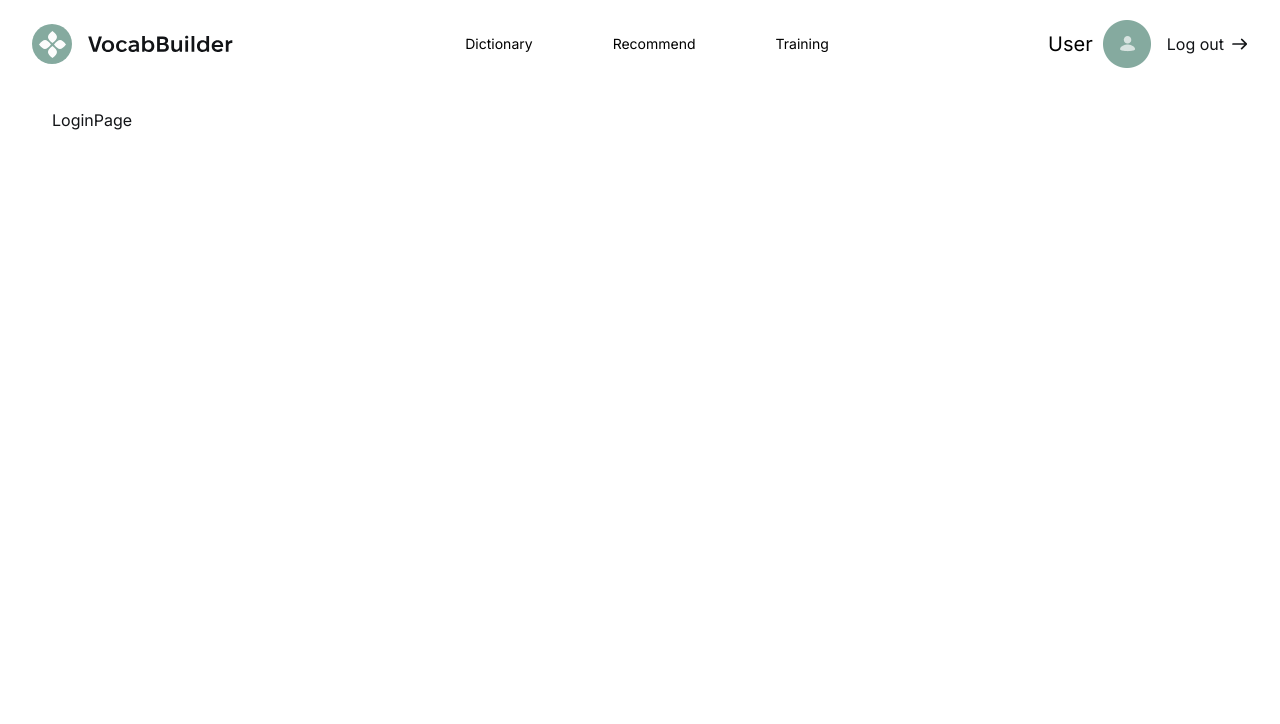
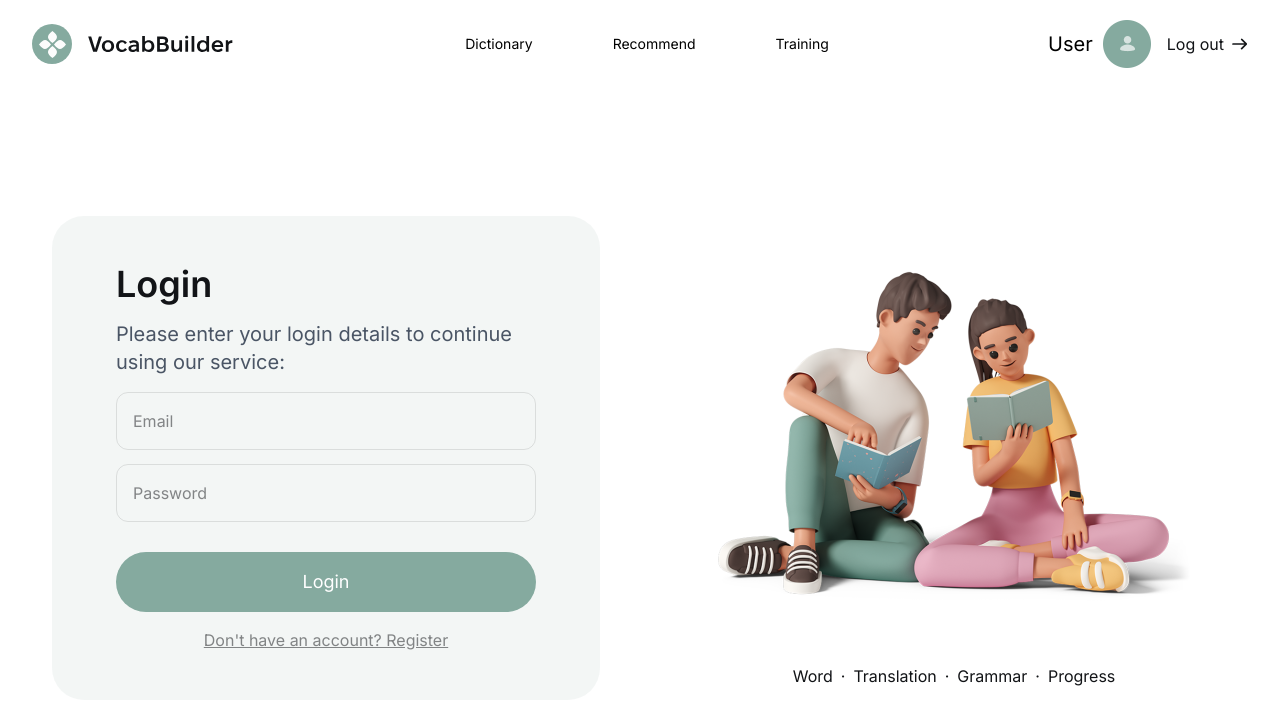
Before and after one commit to darynna/vocab-builder, a React (Vite) app: page /login in a window 1280 px wide. Shown: the top 724 px of the page. Built offline with nearby package versions, Linux system fonts and the light colour scheme.

Commit message:
add responsive login page

```diff
--- a/src/components/Auth/LoginForm.tsx
+++ b/src/components/Auth/LoginForm.tsx
@@ -0,0 +1,41 @@
+import {useForm} from "react-hook-form"
+import type {SubmitHandler} from "react-hook-form";
+
+type Inputs = {
+    email: string;
+    password: string;
+};
+
+const LoginForm = () => {
+    const {
+        register,
+        handleSubmit,
+        formState: {errors},
+    } = useForm<Inputs>()
+    const onSubmit: SubmitHandler<Inputs> = (data) => console.log(data);
+
+    return (
+        /* "handleSubmit" will validate your inputs before invoking "onSubmit" */
+        <form onSubmit={handleSubmit(onSubmit)} className='flex flex-col gap-3.5 w-full'>
+            <label>
+                <input {...register("email", {required: "Email is required"})} type='email' placeholder="Email"
+                       className='block w-full p-4 text-base border border-black/10 rounded-xl'/>
+                {errors.email && (
+                    <span className='text-xs text-red-900'>{errors.email.message}</span>
+                )}
+            </label>
+            <label>
+                <input {...register("password", {required: "Password is required"})} type='password' placeholder="Password"
+                       className='block w-full p-4 text-base border border-black/10 rounded-xl'/>
+                {errors.password && (
+                    <span className='text-xs text-red-900'>{errors.password.message}</span>
+                )}
+            </label>
+
+
+            <button type="submit" className='mt-4 bg-green-accent text-white p-4 rounded-4xl md:text-lg'>Login</button>
+        </form>
+    )
+};
+
+export default LoginForm;
--- a/src/pages/LoginPage.tsx
+++ b/src/pages/LoginPage.tsx
@@ -1,7 +1,46 @@
+import LoginForm from "../components/Auth/LoginForm.tsx";
+import {NavLink} from "react-router-dom";
+
 const LoginPage = () => {
-  return (
-    <div>LoginPage</div>
-  );
+    return (
+        <div
+            className='flex flex-col min-h-[calc(100vh-100px)] justify-center items-center xl:grid xl:grid-cols-2 xl:gap-20'>
+            {/* Mobile illustration */}
+            <img src="/images/illustration.png" alt="Two students studying" className="w-[247px] md:hidden"/>
+            <div
+                className="flex flex-1 flex-col justify-center -mx-4 -mb-4 w-[calc(100%+2rem)] md:flex-0 md:mx-0
+                            md:mb-0 md:w-auto md:max-w-[628px] bg-green-accent/10 rounded-t-4xl md:rounded-4xl">
+                <div className='px-4 py-8 md:py-12 md:px-16'>
+                    <h1 className="text-3xl md:text-4xl mb-4 font-semibold">Login</h1>
+                    <p className="text-gray-600 mb-4 md:text-xl">Please enter your login details to continue using our
+                        service:</p>
+                    <div className="flex flex-col gap-4 justify-center items-center">
+                        <LoginForm/>
+                        <NavLink to="/register" className="text-base opacity-50 underline">Don't have an account?
+                            Register</NavLink>
+                    </div>
+                </div>
+            </div>
+            {/* Desktop illustration + text */}
+            <div className="flex flex-col items-center">
+                <img
+                    src="/images/illustration.png"
+                    alt="Two students studying"
+                    className="w-[498px] hidden xl:block"
+                />
+
+                <div className="hidden md:flex md:items-center md:gap-2 md:mt-24 xl:mt-0 text-base">
+                    <span>Word</span>
+                    <span>·</span>
+                    <span>Translation</span>
+                    <span>·</span>
+                    <span>Grammar</span>
+                    <span>·</span>
+                    <span>Progress</span>
+                </div>
+            </div>
+        </div>
+    );
 };
 
 export default LoginPage;
--- a/src/pages/RegisterPage.tsx
+++ b/src/pages/RegisterPage.tsx
@@ -3,13 +3,17 @@ import {NavLink} from "react-router-dom";
 
 const RegisterPage = () => {
     return (
-        <div className='flex flex-col min-h-[calc(100vh-100px)] justify-center items-center xl:grid xl:grid-cols-2 xl:gap-20'>
+        <div
+            className='flex flex-col min-h-[calc(100vh-100px)] justify-center items-center xl:grid xl:grid-cols-2 xl:gap-20'>
             {/* Mobile illustration */}
             <img src="/images/illustration.png" alt="Two students studying" className="w-[247px] md:hidden"/>
-            <div className="flex flex-1 md:flex-0 flex-col justify-center -m-4 md:max-w-[628px] bg-green-accent/10 rounded-t-4xl md:rounded-4xl">
+            <div
+                className="flex flex-1 flex-col justify-center -mx-4 -mb-4 w-[calc(100%+2rem)] md:flex-0 md:mx-0
+                            md:mb-0 md:w-auto md:max-w-[628px] bg-green-accent/10 rounded-t-4xl md:rounded-4xl">
                 <div className='px-4 py-8 md:py-12 md:px-16'>
                     <h1 className="text-3xl md:text-4xl mb-4 font-semibold">Register</h1>
-                    <p className="text-gray-600 mb-4 md:text-xl">To start using our services, please fill out the registration form
+                    <p className="text-gray-600 mb-4 md:text-xl">To start using our services, please fill out the
+                        registration form
                         below. All fields are mandatory:</p>
                     <div className="flex flex-col gap-4 justify-center items-center">
                         <RegisterForm/>
```
